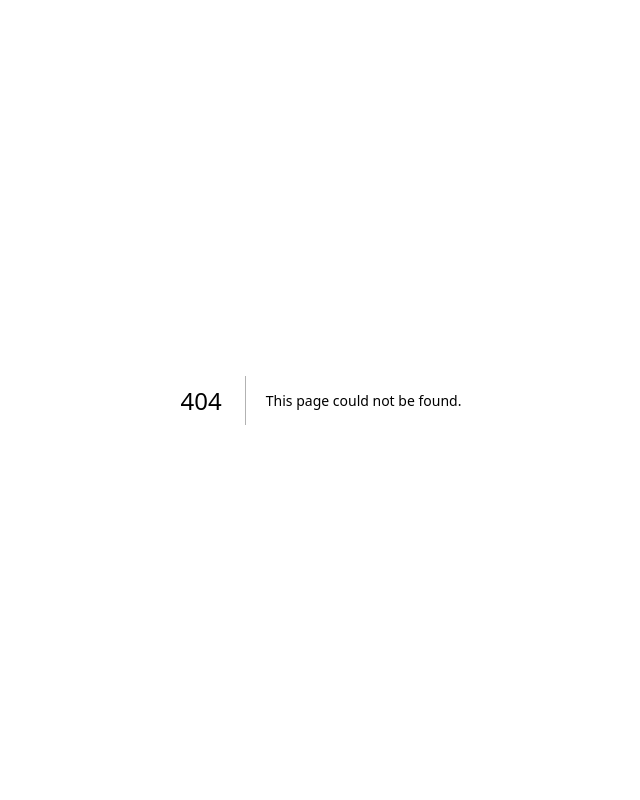
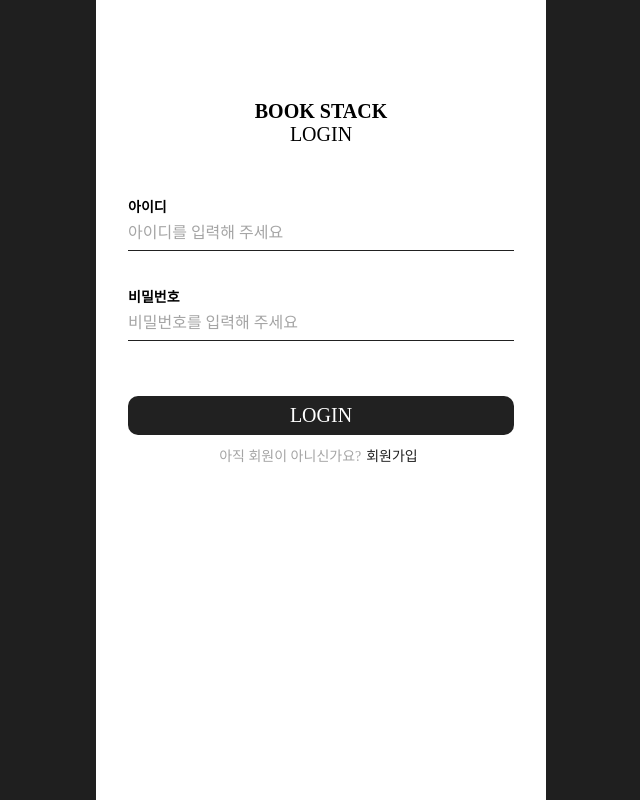
Before and after one commit to MayOwall/BookStack-FE, a Next.js app: page /login in a window 1280 px wide. Before the commit this address had no page. Shown: the whole page, without its empty margins (319-959 px from the left). Built offline with nearby package versions, Linux system fonts and the light colour scheme.

Commit message:
modify : Login페이지 UI 변경

```diff
--- a/app/signin/page.tsx
+++ b/app/login/page.tsx
@@ -1,6 +1,6 @@
 "use client";
+import { useRouter } from "next/navigation";
 import { useState } from "react";
-import { useRouter } from "next/navigation";
 import { SigninTemplate } from "component";
 import { postSignin } from "api";
 
@@ -14,8 +14,8 @@ export default function SigninPage() {
   const [values, setValues] = useState(initValues);
   const router = useRouter();
 
-  // input alert 관리 함수
-  const setAlert = (type: "id" | "pw" | "all") => {
+  // input alert value 핸들러
+  const handleAlertValue = (type: "id" | "pw" | "all") => {
     const nextValues = {
       id: { value: values.id.value, isAlert: false },
       pw: { value: values.pw.value, isAlert: false },
@@ -32,8 +32,8 @@ export default function SigninPage() {
     setValues(() => nextValues);
   };
 
-  // 변경된 input 값 state화
-  const onChange = (type: "id" | "pw", value: string) => {
+  // 변경된 input value 핸들러
+  const handleInputValue = (type: "id" | "pw", value: string) => {
     const nextData = {
       value,
       isAlert: false,
@@ -46,19 +46,19 @@ export default function SigninPage() {
   };
 
   // submit button 클릭
-  const onSubmit = async () => {
+  const handleSubmit = async () => {
     try {
       const { id, pw } = values;
 
       // 아이디가 4글자 이상 10글자 이하인지 확인
       if (id.value.length < 4 || id.value.length > 10) {
-        setAlert("id");
+        handleAlertValue("id");
         return;
       }
 
       // 비밀번호가 8글자 이상 15글자 이하인지 확인
       if (pw.value.length < 8 || pw.value.length > 15) {
-        setAlert("pw");
+        handleAlertValue("pw");
         return;
       }
 
@@ -71,12 +71,12 @@ export default function SigninPage() {
 
       if (res.result === "no id") {
         alert("존재하지 않는 아이디입니다.");
-        setAlert("id");
+        handleAlertValue("id");
         return;
       }
       if (res.result === "uncorrect pw") {
         alert("비밀번호가 맞지 않습니다.");
-        setAlert("pw");
+        handleAlertValue("pw");
         return;
       }
       if (res.result === "error") {
@@ -96,8 +96,8 @@ export default function SigninPage() {
   return (
     <SigninTemplate
       inputValues={values}
-      onChange={onChange}
-      onSubmit={onSubmit}
+      onChange={handleInputValue}
+      handleSubmit={handleSubmit}
     />
   );
 }
--- a/component/atom/Button/Button.tsx
+++ b/component/atom/Button/Button.tsx
@@ -4,14 +4,18 @@ interface IButtonProps {
   buttonType: "smallFill" | "smallLine" | "largeFill" | "largeLine";
   children: string;
   width?: string;
-  onClick: (e: React.MouseEvent) => void;
+  onClick: () => void;
 }
 function Button({ buttonType, children, width, onClick }: IButtonProps) {
+  const handleClick = (e: React.MouseEvent) => {
+    e.preventDefault();
+    onClick();
+  };
   return (
     <S.Container
       width={width || "fit-content"}
       style={S.ButtonStyle[buttonType]}
-      onClick={onClick}
+      onClick={handleClick}
     >
       {children}
     </S.Container>
--- a/component/atom/Input/Input.styles.ts
+++ b/component/atom/Input/Input.styles.ts
@@ -1,48 +1,43 @@
-import { ELabelProps, EInputProps, ELineProps, EAlertProps } from "type";
+import { EInputProps, ELineProps, EAlertProps } from "type";
 import styled from "@emotion/styled";
 
-export const Container = styled.div<EInputProps>`
-  display: flex;
-  flex-direction: column;
+export const Container = styled.div`
   position: relative;
-  width: ${({ width }) => width || "100%"};
-  height: fit-content;
+  width: 100%;
+  height: 80px;
 `;
 
-export const Label = styled.label<ELabelProps>`
+export const Label = styled.label`
   font: ${({ theme }) => theme.font["small-bold"]};
-  font-size: ${({ fontSize }) => fontSize || "13px"};
-  font-weight: ${({ isFocus }) => (isFocus ? 700 : 300)};
-  transition: 0.3s ease-in all;
 `;
 
 export const Input = styled.input<EInputProps>`
   width: 100%;
   padding: 8px 0;
-  font: ${({ theme }) => theme.font["small-light"]};
-  font-size: ${({ fontSize }) => fontSize || "13px"};
+  font: ${({ theme }) => theme.font["medium-light"]};
   border: none;
-  border-bottom: 1px solid ${({ theme }) => theme.color.lightgray};
+  border-bottom: 1px solid ${({ theme }) => theme.color[4]};
   outline: none;
   transition: 0.2s ease-in all;
 
   ::placeholder {
-    opacity: 50%;
+    font: ${({ theme }) => theme.font["medium-light"]};
+    color: ${({ theme }) => theme.color[2]};
   }
 `;
 
 export const Line = styled.div<ELineProps>`
   position: absolute;
-  bottom: 16px;
+  bottom: 19px;
   left: 0;
   width: ${({ isFocus }) => (isFocus ? "100%" : "0")};
   transition: 0.2s ease-in all;
   height: 2px;
-  background-color: ${({ theme }) => theme.color.black};
+  background-color: ${({ theme }) => theme.color[4]};
 `;
 
 export const Alert = styled.small<EAlertProps>`
-  font: ${({ theme }) => theme.font["x-small-light"]};
+  font: ${({ theme }) => theme.font["small-light"]};
   color: ${({ theme }) => theme.color.alert};
   visibility: ${({ isAlert }) => (isAlert ? "visible" : "hidden")};
 `;
--- a/component/atom/Input/Input.tsx
+++ b/component/atom/Input/Input.tsx
@@ -6,13 +6,12 @@ import * as S from "./Input.styles";
 function Input({
   type,
   value,
+  placeholder,
+  alertLabel,
+  isAlert,
+  label,
+  maxLength,
   onChange,
-  alert,
-  isAlert,
-  width,
-  fontSize,
-  label,
-  placeholder,
 }: IInputProps) {
   const [isFocus, setFocus] = useState(false);
 
@@ -22,22 +21,20 @@ function Input({
 
   return (
     <S.Container>
-      {type === "label" && (
-        <S.Label fontSize={fontSize} isFocus={isFocus}>
-          {label || ""}
-        </S.Label>
-      )}
+      <S.Label>{label}</S.Label>
       <S.Input
+        type={type === "password" ? "password" : "text"}
         value={value}
+        placeholder={placeholder}
         onFocus={onInputFocus}
         onBlur={onInputBlur}
-        onChange={(e) => onChange(e.target.value)}
-        width={width}
-        fontSize={fontSize}
-        placeholder={placeholder}
+        onChange={(e: React.ChangeEvent<HTMLInputElement>) =>
+          onChange(e.target.value)
+        }
+        maxLength={maxLength || "none"}
       />
       <S.Line isFocus={isFocus} />
-      <S.Alert isAlert={isAlert}>{alert}</S.Alert>
+      <S.Alert isAlert={isAlert}>{alertLabel}</S.Alert>
     </S.Container>
   );
 }
--- a/component/template/Signin/SigninTemplate.styles.ts
+++ b/component/template/Signin/SigninTemplate.styles.ts
@@ -1,43 +1,56 @@
 import styled from "@emotion/styled";
+
 export const Container = styled.main`
-  width: calc(100% - 130px);
-  height: fit-content;
+  display: flex;
+  flex-direction: column;
+  align-items: center;
+  width: calc(100% - 64px);
+  height: 100%;
+  padding-top: 100px;
 `;
 
 export const Header = styled.div`
+  text-align: center;
   & > h1 {
-    font: ${({ theme }) => theme.font["medium-bold"]};
+    font: ${({ theme }) => theme.font["large-bold"]};
   }
   & > h2 {
-    font: ${({ theme }) => theme.font["medium-light"]};
+    font: ${({ theme }) => theme.font["large-light"]};
   }
 `;
 
 export const Inputs = styled.div`
   display: flex;
   flex-direction: column;
-  gap: 20px;
+  gap: 10px;
+
+  margin-top: 50px;
   width: 100%;
-  height: 326px;
-  margin-top: 54px;
 `;
 
 export const Buttons = styled.div`
+  margin-top: 30px;
+  width: 100%;
   text-align: center;
-  margin-top: 30px;
 
-  > small {
-    display: block;
-    color: ${({ theme }) => theme.color.lightgray};
-    margin-top: 16px;
+  > div {
+    margin-top: 10px;
     font: ${({ theme }) => theme.font["small-light"]};
-
+    color: ${({ theme }) => theme.color[2]};
     a {
       text-decoration: none;
     }
     span {
-      margin-left: 4px;
-      color: ${({ theme }) => theme.color.darkgray};
+      box-sizing: content-box;
+      padding: 2px 5px;
+      color: ${({ theme }) => theme.color[4]};
+      border-radius: 3px;
+      transition: 0.2s ease-out all;
+      cursor: pointer;
+
+      :hover {
+        background-color: ${({ theme }) => theme.color[4]}22;
+      }
     }
   }
 `;
--- a/component/template/Signin/SigninTemplate.tsx
+++ b/component/template/Signin/SigninTemplate.tsx
@@ -1,57 +1,64 @@
 "use client";
 import Link from "next/link";
-import { Input, RoundButton } from "component";
+import { Input, Button } from "component";
 import { ISigninTemplateProps } from "type";
 import * as S from "./SigninTemplate.styles";
 
 function SigninTemplate({
   inputValues,
   onChange,
-  onSubmit,
+  handleSubmit,
 }: ISigninTemplateProps) {
   const { id, pw } = inputValues;
+
+  // id value 핸들러
+  const handleIdValue = (v: string) => {
+    onChange("id", v);
+  };
+
+  // pw value 핸들러
+  const handlePwValue = (v: string) => {
+    onChange("pw", v);
+  };
 
   return (
     <S.Container>
       <S.Header>
         <h1>BOOK STACK</h1>
-        <h2>Sign in</h2>
+        <h2>LOGIN</h2>
       </S.Header>
       <S.Inputs>
         <Input
-          type="label"
+          type="default"
           label="아이디"
           value={id.value}
-          alert="아이디를 확인해 주세요"
+          alertLabel="아이디를 확인해 주세요"
           isAlert={id.isAlert}
-          onChange={(v: string) => onChange("id", v)}
+          onChange={handleIdValue}
           placeholder="아이디를 입력해 주세요"
+          maxLength={20}
         />
         <Input
-          type="label"
+          type="password"
           label="비밀번호"
           value={pw.value}
-          alert="비밀번호를 확인해 주세요"
+          alertLabel="비밀번호를 확인해 주세요"
           isAlert={pw.isAlert}
-          onChange={(v: string) => onChange("pw", v)}
+          onChange={handlePwValue}
           placeholder="비밀번호를 입력해 주세요"
+          maxLength={20}
         />
       </S.Inputs>
       <S.Buttons>
-        <RoundButton
-          type="line"
-          onClick={onSubmit}
-          height="45px"
-          fontSize="14px"
-        >
-          로그인
-        </RoundButton>
-        <small>
-          신규 사용자이신가요?
-          <Link href="./signup">
+        <Button buttonType="largeFill" width="100%" onClick={handleSubmit}>
+          LOGIN
+        </Button>
+        <div>
+          아직 회원이 아니신가요?
+          <Link href="/signup">
             <span>회원가입</span>
           </Link>
-        </small>
+        </div>
       </S.Buttons>
     </S.Container>
   );
--- a/style/Global.tsx
+++ b/style/Global.tsx
@@ -21,7 +21,6 @@ const globalStyle = css`
     max-width: 450px;
     width: 100%;
     height: 100%;
-    background-color: white;
   }
   body > div > div {
     width: 100%;
--- a/type/component/template.d.ts
+++ b/type/component/template.d.ts
@@ -17,7 +17,7 @@ interface ISignupTemplateProps {
     type: "id" | "pw" | "pwConfirm" | "nickname",
     value: string
   ) => void;
-  onSubmit: () => void;
+  handleSubmit: () => void;
 }
 
 interface ISigninTemplateProps {
@@ -26,7 +26,7 @@ interface ISigninTemplateProps {
     pw: IValueProps;
   };
   onChange: (type: "id" | "pw", value: string) => void;
-  onSubmit: () => void;
+  handleSubmit: () => void;
 }
 
 interface StackHeaderData {
```
Also changed, not shown: type/component/atom.d.ts (+7 -11 lines), 1 other file (tests, documents, lock files or other folders).
